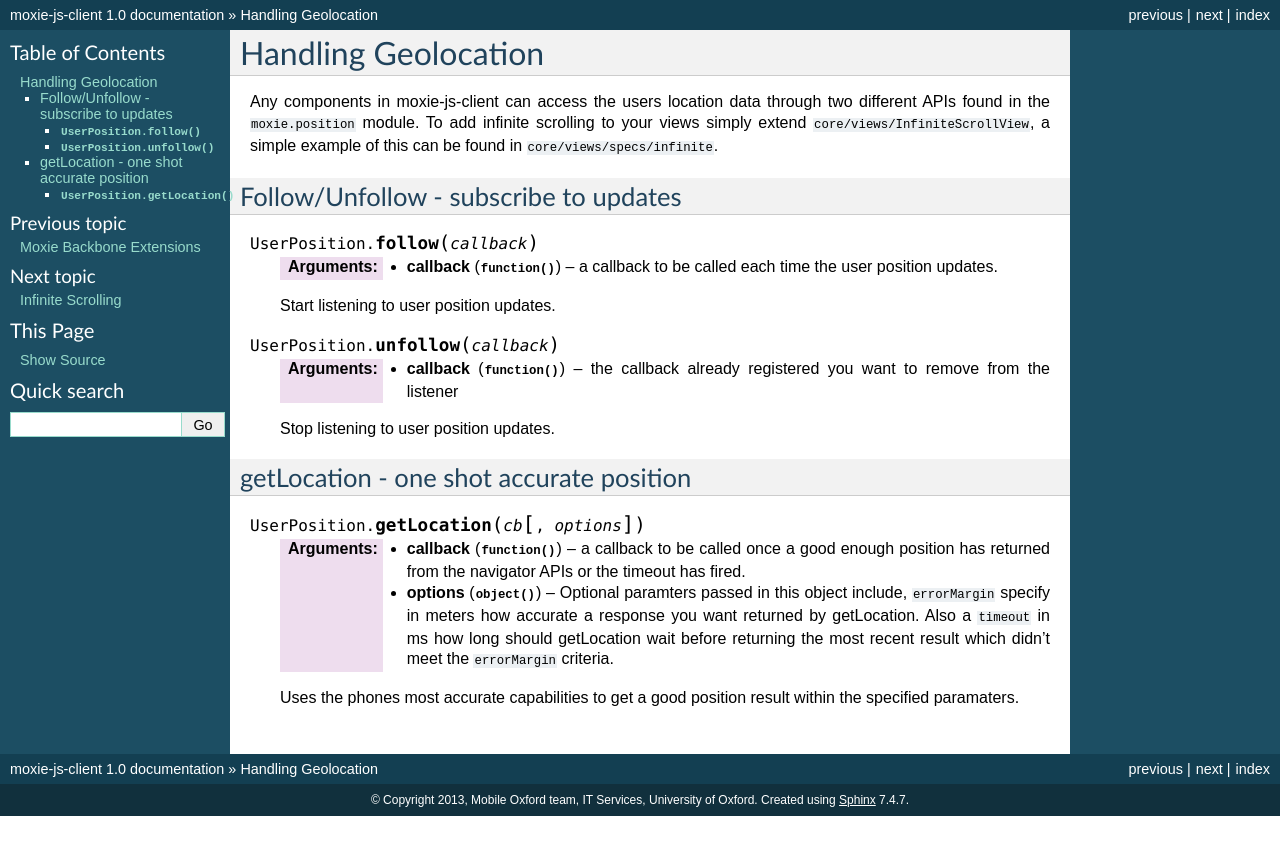
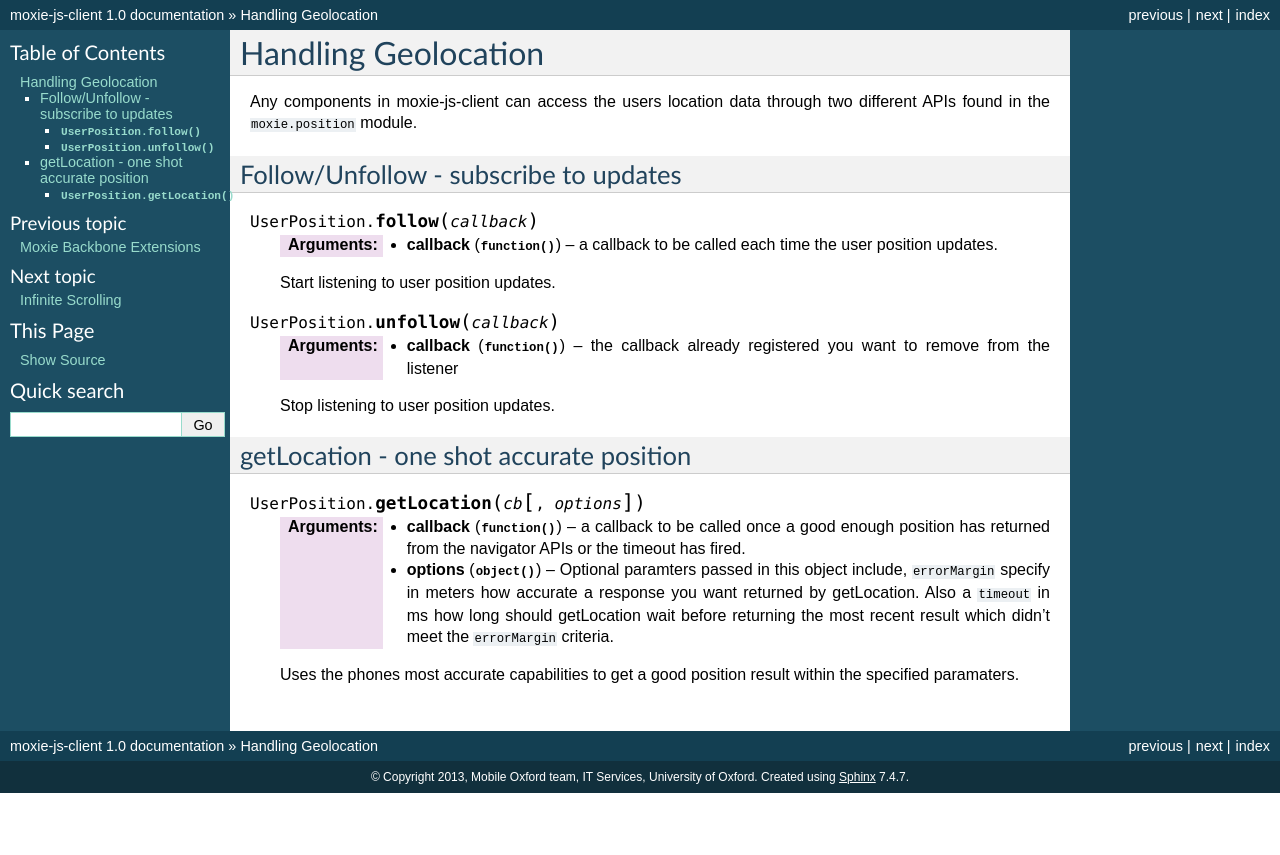
Before and after one commit to ox-it/moxie-js-client, a Sphinx documentation site: the page built from docs/source/developer/geolocation.rst, in a window 1280 px wide. Shown: the top 855 px of the page. Built offline with Sphinx 7.4.7, drawn with Linux system fonts in a browser that asks for light colours.

Commit message:
Added this accidentally

```diff
--- a/docs/source/developer/geolocation.rst
+++ b/docs/source/developer/geolocation.rst
@@ -3,7 +3,6 @@
 ====================
 
 Any components in moxie-js-client can access the users location data through two different APIs found in the ``moxie.position`` module.
-To add infinite scrolling to your views simply extend ``core/views/InfiniteScrollView``, a simple example of this can be found in ``core/views/specs/infinite``.
 
 Follow/Unfollow - subscribe to updates
 --------------------------------------
```
